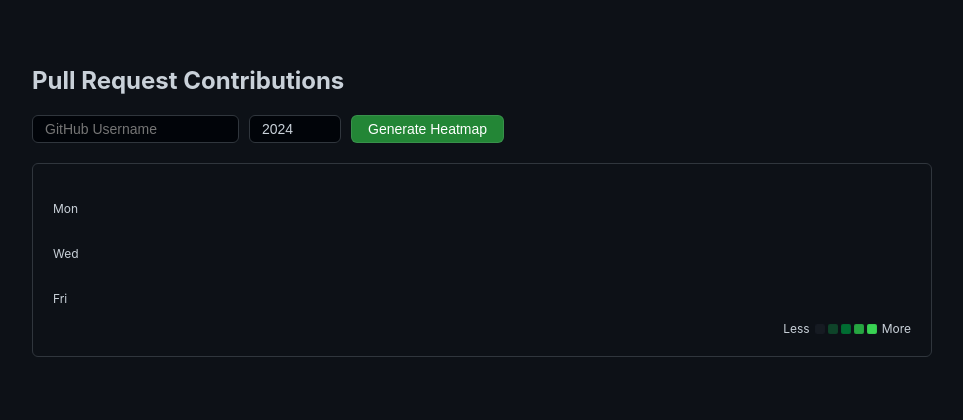
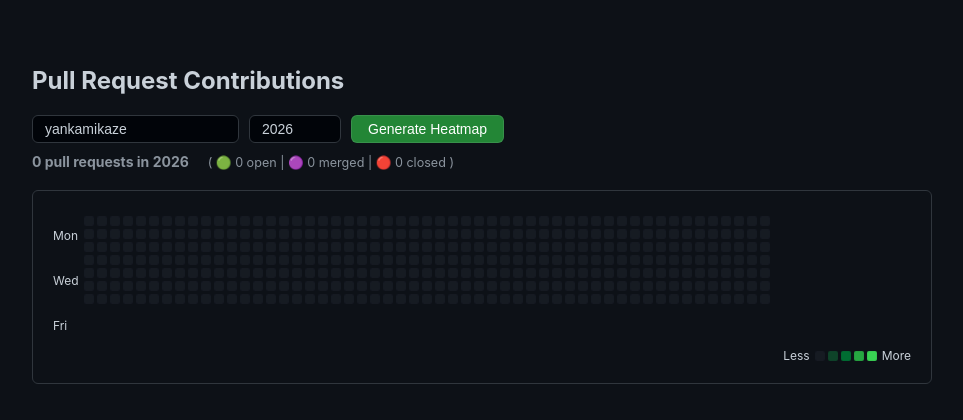
Before and after one commit to yankamikaze/monitoramento-atividade-GITHUB, a Flask app: page / in a window 1280 px wide. Shown: the top 420 px of the page, without its empty margins (158-1121 px from the left). Run offline with Flask 3, Linux system fonts and the light colour scheme; data that the repository does not hold is empty.

Commit message:
feat: configurado default para yankamikaze, atualizado ano e stats

```diff
--- a/app.py
+++ b/app.py
@@ -54,10 +54,15 @@ def get_user_prs(username):
             created_at = item["created_at"]
             date_str = created_at.split("T")[0]
 
+            state = item["state"]
+            pr_info = item.get("pull_request", {})
+            if state == "closed" and pr_info.get("merged_at"):
+                state = "merged"
+
             prs.append({
                 "title": item["title"],
                 "url": item["html_url"],
-                "state": item["state"],
+                "state": state,
                 "date": date_str,
                 "created_at": created_at
             })
@@ -67,18 +72,25 @@ def get_user_prs(username):
 
         page += 1
 
-    # Group by date
+    # Group by date and calculate stats
     prs_by_date = {}
+    stats = {"open": 0, "closed": 0, "merged": 0}
+
     for pr in prs:
         date = pr["date"]
         if date not in prs_by_date:
             prs_by_date[date] = []
         prs_by_date[date].append(pr)
 
+        state = pr["state"]
+        if state in stats:
+            stats[state] += 1
+
     return jsonify({
         "username": username,
         "year": year,
         "total_prs": len(prs),
+        "stats": stats,
         "prs_by_date": prs_by_date
     })
 
--- a/static/script.js
+++ b/static/script.js
@@ -30,7 +30,11 @@ document.addEventListener('DOMContentLoaded', () => {
                 throw new Error(data.error || 'Failed to fetch data');
             }
 
-            statsDiv.textContent = `${data.total_prs} pull requests in ${year}`;
+            let statsHtml = `<strong>${data.total_prs} pull requests in ${year}</strong>`;
+            if (data.stats) {
+                statsHtml += ` <span style="font-size: 0.9em; margin-left: 15px; color: #8b949e;">( 🟢 ${data.stats.open} open | 🟣 ${data.stats.merged} merged | 🔴 ${data.stats.closed} closed )</span>`;
+            }
+            statsDiv.innerHTML = statsHtml;
             renderHeatmap(year, data.prs_by_date);
 
         } catch (error) {
@@ -119,7 +123,9 @@ document.addEventListener('DOMContentLoaded', () => {
             const maxPrs = 5;
             for (let i = 0; i < Math.min(day.prs.length, maxPrs); i++) {
                 const pr = day.prs[i];
-                const stateSymbol = pr.state === 'closed' ? '🔴' : '🟢';
+                let stateSymbol = '🟢';
+                if (pr.state === 'closed') stateSymbol = '🔴';
+                else if (pr.state === 'merged') stateSymbol = '🟣';
                 html += `<div>${stateSymbol} ${escapeHtml(pr.title)}</div>`;
             }
             if (day.prs.length > maxPrs) {
@@ -152,4 +158,9 @@ document.addEventListener('DOMContentLoaded', () => {
              .replace(/"/g, "&quot;")
              .replace(/'/g, "&#039;");
     }
+
+    // Auto-load if username is present
+    if (usernameInput.value.trim() !== '') {
+        fetchAndRender();
+    }
 });
--- a/templates/index.html
+++ b/templates/index.html
@@ -11,8 +11,8 @@
         <header>
             <h1>Pull Request Contributions</h1>
             <div class="search-bar">
-                <input type="text" id="username" placeholder="GitHub Username" />
-                <input type="number" id="year" placeholder="Year" value="2024" min="2000" max="2100"/>
+                <input type="text" id="username" placeholder="GitHub Username" value="yankamikaze" />
+                <input type="number" id="year" placeholder="Year" value="2026" min="2000" max="2100"/>
                 <button id="generate-btn">Generate Heatmap</button>
             </div>
             <div id="stats" class="stats"></div>
```
